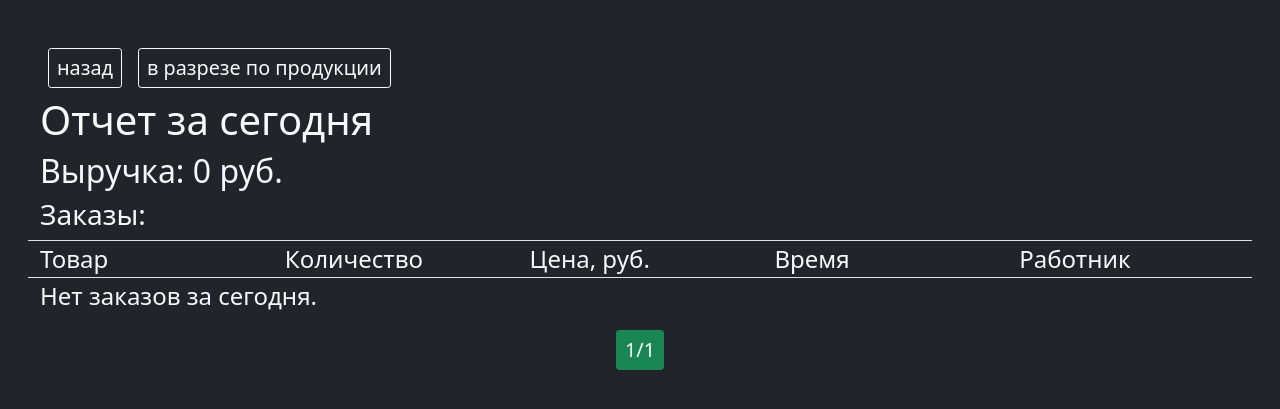
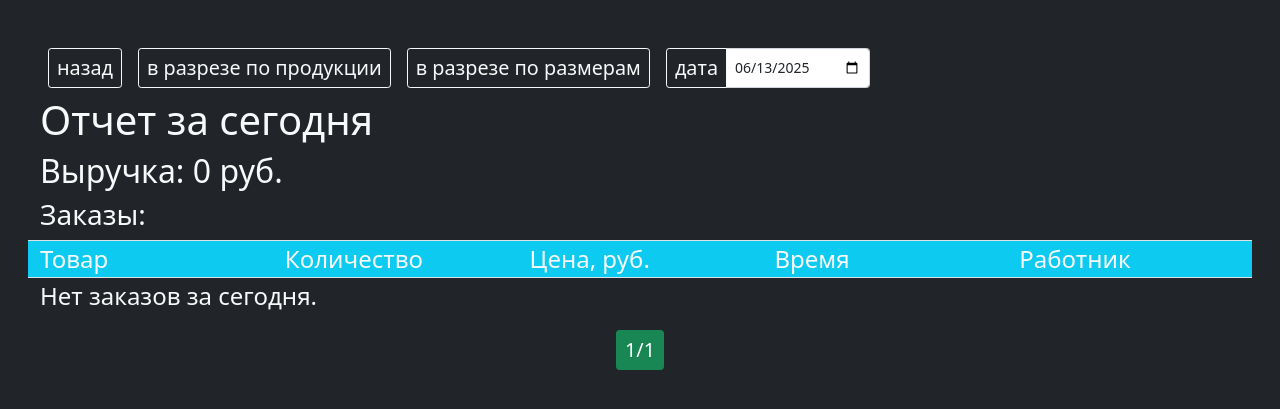
Before and after one commit to Erbol92/CUPS, a Django app: page /report/ in a window 1280 px wide. Shown: the top 409 px of the page. Run offline with Django 5.2, Linux system fonts and the light colour scheme; data comes from the database, SQL or seed files in the repository; both versions use the stored data as it was after the commit.

Commit message:
review report add func

```diff
--- a/main/views.py
+++ b/main/views.py
@@ -8,6 +8,7 @@ from .forms import LoginForm
 from django.contrib.auth import login, authenticate, logout
 from django.contrib.auth.decorators import login_required
 from django.db.models import Sum, F
+from datetime import datetime
 # Create your views here.
 
 def auth(request):
@@ -83,16 +84,29 @@ def create_order(request):
     return JsonResponse({'status': 'error'}, status=400)
 
 def report(request):
-    today = timezone.localtime(timezone.now()).date()
-    orders = Order.objects.filter(created_at__date=today)
+    date_str = request.GET.get('date')
+    if date_str:
+        date = datetime.strptime(date_str, '%Y-%m-%d').date()
+    else:
+        date = datetime.now()
+    orders = Order.objects.filter(created_at__date=date)
     product_quantities = (
-                            orders.values('product__name','product__size__name')  # Группируем по полю 'product'
+                            orders.values('product__name','product__size__name','product__group__name')  # Группируем по полю 'product'
                             .annotate(
                                 total_quantity=Sum('quantity'),
                                 total_revenue=Sum(F('quantity') * F('product__price'))
                                 )  # Суммируем количество
 
-                            .order_by('-total_quantity')
+                            .order_by('product__group__name','-total_quantity')
+                        )
+    size_quantities = (
+                            orders.values('product__group__name','product__size__name')  # Группируем по полю 'product'
+                            .annotate(
+                                total_quantity=Sum('quantity'),
+                                total_revenue=Sum(F('quantity') * F('product__price'))
+                                )  # Суммируем количество
+
+                            .order_by('product__group__name','-total_quantity')
                         )
     paginator = Paginator(orders, 10)
     page_number = request.GET.get("page")
@@ -100,8 +114,10 @@ def report(request):
     total_revenue = orders.aggregate(total=Sum(F('quantity') * F('product__price')))['total'] or 0
     context = {
         'title':'отчет',
-        'page_obj':page_obj,
-        'total_revenue':total_revenue,
-        'product_quantities':product_quantities,
+        'page_obj': page_obj,
+        'total_revenue': total_revenue,
+        'product_quantities': product_quantities,
+        'size_quantities': size_quantities,
+        'date': date,
      }
     return render(request,'report.html', context)
--- a/templates/report.html
+++ b/templates/report.html
@@ -8,20 +8,29 @@
   }
   .col {
     text-align: start;
+    overflow: hidden;
+    text-overflow: ellipsis;
+  }
+  .input-group, .input-group-text {
+    width: inherit;
   }
 </style>
 
 <div class="d-flex">
   <a href="{% url 'main' %}" class="m-2 btn btn-sm btn-outline-light">назад</a>
   <button class="m-2 btn btn-sm btn-outline-light" id="cut">в разрезе по продукции</button>
-
+  <button class="m-2 btn btn-sm btn-outline-light" id="cutSize">в разрезе по размерам</button>
+  <form class="m-2 input-group input-group-sm">
+    <button class="input-group-text btn btn-outline-light" id="inputGroup-sizing-sm" type="submit">дата</button>
+    <input type="date" class="form-control" aria-label="Sizing example input" aria-describedby="inputGroup-sizing-sm" name="date" value="{{date|date:'Y-m-d' }}">
+  </form>
 </div>
 
 <h1>Отчет за сегодня</h1>
     <h2>Выручка: {{ total_revenue }} руб.</h2>
 
     <h3>Заказы:</h3>
-    <div class="row border-top border-bottom">
+    <div class="row border-top border-bottom bg-info">
       <div class="col">Товар</div>
       <div class="col">Количество</div>
       <div class="col">Цена, руб.</div>
@@ -43,8 +52,8 @@
     <div class="pagination justify-content-center mt-3 mb-3">
       <span class="step-links">
           {% if page_obj.has_previous %}
-                  <a href="?page=1" class="btn btn-sm btn-primary">&laquo; 1</a>
-                  <a href="?page={{ page_obj.previous_page_number }}" class="btn btn-sm btn-primary">назад</a>
+              <a href="?page=1&date={{ date|date:'Y-m-d' }}" class="btn btn-sm btn-primary">&laquo; 1</a>
+              <a href="?page={{ page_obj.previous_page_number }}&date={{ date|date:'Y-m-d' }}" class="btn btn-sm btn-primary">назад</a>
           {% endif %}
 
           <span class="current btn btn-sm btn-success">
@@ -52,33 +61,74 @@
           </span>
 
           {% if page_obj.has_next %}
-                  <a href="?page={{ page_obj.next_page_number }}" class="btn btn-sm btn-primary">далее</a>
-                  <a href="?page={{ page_obj.paginator.num_pages }}" class="btn btn-sm btn-primary">{{ page_obj.paginator.num_pages }} &raquo;</a>
+              <a href="?page={{ page_obj.next_page_number }}&date={{ date|date:'Y-m-d' }}" class="btn btn-sm btn-primary">далее</a>
+              <a href="?page={{ page_obj.paginator.num_pages }}&date={{ date|date:'Y-m-d' }}" class="btn btn-sm btn-primary">{{ page_obj.paginator.num_pages }} &raquo;</a>
           {% endif %}
       </span>
     </div>
 
     <div id="cut_div" class="d-none">
       <h2 class="text-center">в разрезе по продукции</h2>
-          <div class="row border-top border-bottom">
+
+      {% regroup product_quantities by product__group__name as group_list %}
+      <div class="d-flex">
+        {% for group in group_list %}
+
+          <div class="col p-3">
+            <div class="fw-bold text-center">
+              <p>{{group.grouper}}</p>
+            </div>
+            <div class="row border-top border-bottom bg-info">
               <div class="col">Товар</div>
               <div class="col">Размер</div>
               <div class="col">Количество</div>
               <div class="col">Сумма, руб.</div>
-
             </div>
-          {% for sales in product_quantities %}
+            {% for product in group.list %}
               <div  class="row border-bottom">
-            <div class="col">{{sales.product__name}}</div>
-            <div class="col">{{sales.product__size__name}}</div>
-            <div class="col">{{sales.total_quantity}}</div>
-            <div class="col">{{sales.total_revenue}}</div>
+                <div class="col text-lowercase">{{product.product__name}}</div>
+                <div class="col">{{product.product__size__name}}</div>
+                <div class="col">{{product.total_quantity}}</div>
+                <div class="col">{{product.total_revenue}}</div>
               </div>
             {% endfor %}
           </div>
+        {% endfor %}
+      </div>
+    </div>
+
+    <div id="cut_div_size" class="d-none">
+      <h2 class="text-center">в разрезе по размерам</h2>
+
+      {% regroup size_quantities by product__group__name as group_list %}
+      <div class="d-flex">
+        {% for group in group_list %}
+
+          <div class="col p-3">
+            <div class="fw-bold text-center">
+              <p>{{group.grouper}}</p>
+            </div>
+            <div class="row border-top border-bottom bg-info">
+              <div class="col">Размер</div>
+              <div class="col">Количество</div>
+              <div class="col">Сумма, руб.</div>
+            </div>
+            {% for product in group.list %}
+              <div  class="row border-bottom">
+                <div class="col">{{product.product__size__name}}</div>
+                <div class="col">{{product.total_quantity}}</div>
+                <div class="col">{{product.total_revenue}}</div>
+              </div>
+            {% endfor %}
+          </div>
+        {% endfor %}
+      </div>
+    </div>
 <script>
   const cut = document.getElementById('cut');
+  const cutSize = document.getElementById('cutSize');
   const cutDiv = document.getElementById('cut_div');
+  const cutDivSize = document.getElementById('cut_div_size');
   cut.addEventListener('click', function () {
     if (cutDiv.classList.contains('d-none')) {
             cutDiv.classList.remove('d-none'); // Убираем класс, чтобы показать элемент
@@ -88,6 +138,15 @@
             cutDiv.classList.add('d-none'); // Добавляем класс, чтобы установить display: none
         }
   })
+  cutSize.addEventListener('click', function () {
+    if (cutDivSize.classList.contains('d-none')) {
+            cutDivSize.classList.remove('d-none'); // Убираем класс, чтобы показать элемент
+            cutDivSize.classList.add('d-block'); // Добавляем класс, чтобы установить display: block
+        } else {
+            cutDivSize.classList.remove('d-block'); // Убираем класс, чтобы скрыть элемент
+            cutDivSize.classList.add('d-none'); // Добавляем класс, чтобы установить display: none
+        }
+  })
 </script>
 
 {% endblock %}
```
Also changed, not shown: db.sqlite3. Lines whose indentation alone changed are shown as unchanged.
